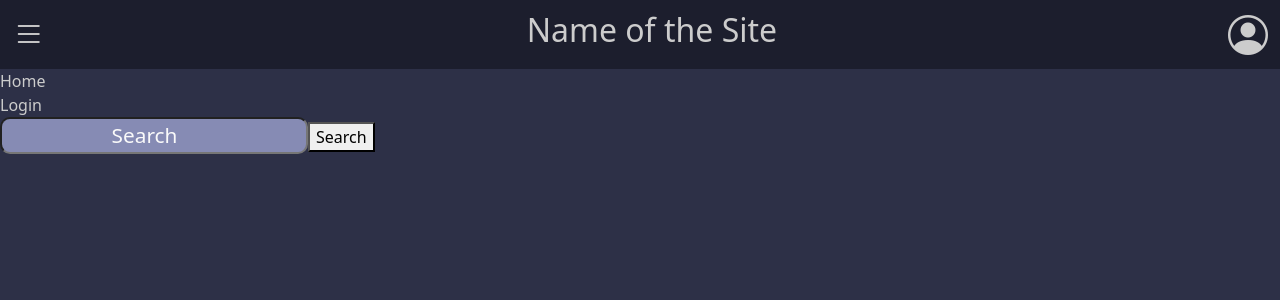
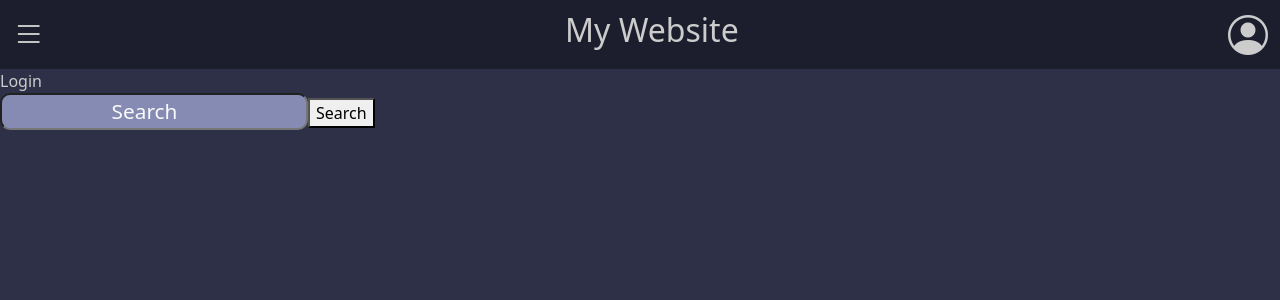
Before and after one commit to DarkRose2021/NewMovieDBSite, a React (Create React App) app in the folder front-end/: page /login in a window 1280 px wide. Shown: the top 300 px of the page. Built offline with nearby package versions, Linux system fonts and the light colour scheme.

Commit message:
made the navbar more reusable

```diff
--- a/front-end/src/Components/Navbar.js
+++ b/front-end/src/Components/Navbar.js
@@ -4,7 +4,7 @@ import { Navbar, Container, Nav, NavDropdown } from "react-bootstrap";
 import Home from "./Home";
 import Search from "./Search";
 
-const NavBar = () => {
+const NavBar = ({ siteName, contentComponent }) => {
 	const [sidebarOpen, setSidebarOpen] = useState(false);
 
 	const openNav = () => {
@@ -36,7 +36,7 @@ const NavBar = () => {
 					<Navbar.Toggle />
 					<Navbar.Collapse className="justify-content-between">
 						<Navbar.Text className="mx-auto">
-							<h2>Name of the Site</h2>
+							<h2>{siteName}</h2>
 						</Navbar.Text>
 						<Navbar.Text>
 							{/* Change to a toggle to show login   signup when not logged in */}
@@ -48,7 +48,7 @@ const NavBar = () => {
 
 			<div id="main">
 				{/* Content */}
-				<Home />
+				{contentComponent}
 			</div>
 		</>
 	);
--- a/front-end/src/index.js
+++ b/front-end/src/index.js
@@ -1,50 +1,50 @@
-import React from 'react';
-import ReactDOM from 'react-dom/client';
-import { createBrowserRouter, RouterProvider } from 'react-router-dom';
-import './index.scss';
-import reportWebVitals from './reportWebVitals';
-import NavBar from './Components/Navbar';
-import Home from './Components/Home';
-import Login from './Components/Login';
-import SignUp from './Components/SignUp';
-import Search from './Components/Search';
+import React from "react";
+import ReactDOM from "react-dom/client";
+import { createBrowserRouter, RouterProvider } from "react-router-dom";
+import "./index.scss";
+import reportWebVitals from "./reportWebVitals";
+import NavBar from "./Components/Navbar";
+import Home from "./Components/Home";
+import Login from "./Components/Login";
+import SignUp from "./Components/SignUp";
+import Search from "./Components/Search";
 
-const url = "http://localhost:8080"
+const url = "http://localhost:8080";
 
 const router = createBrowserRouter([
 	{
 		//Home page
-    path:'/',
-    element: <>
-      <NavBar />
+		path: "/",
+		element: (
+			<>
+				<NavBar siteName="My Website" contentComponent={<Home />} />
 			</>
+		),
 	},
 	{
 		//Login
-    path:"/login",
-    element: <>
-      <NavBar />
-      <Login />
+		path: "/login",
+		element: (
+			<>
+				<NavBar siteName="My Website" contentComponent={<Login />} />
 			</>
-
+		),
 	},
 	{
 		//Signup
 		path: "/signup",
-    element: <>
-      <NavBar />
-      <SignUp />
+		element: (
+			<>
+				<NavBar siteName="My Website" contentComponent={<SignUp />} />
 			</>
+		),
 	},
+]);
 
-])
-
-
-
-const root = ReactDOM.createRoot(document.getElementById('root'));
+const root = ReactDOM.createRoot(document.getElementById("root"));
 root.render(
 	<React.StrictMode>
-    <RouterProvider router={router}/>
+		<RouterProvider router={router} />
 		<Search />
 	</React.StrictMode>
 );
```
Lines whose indentation alone changed are shown as unchanged.
